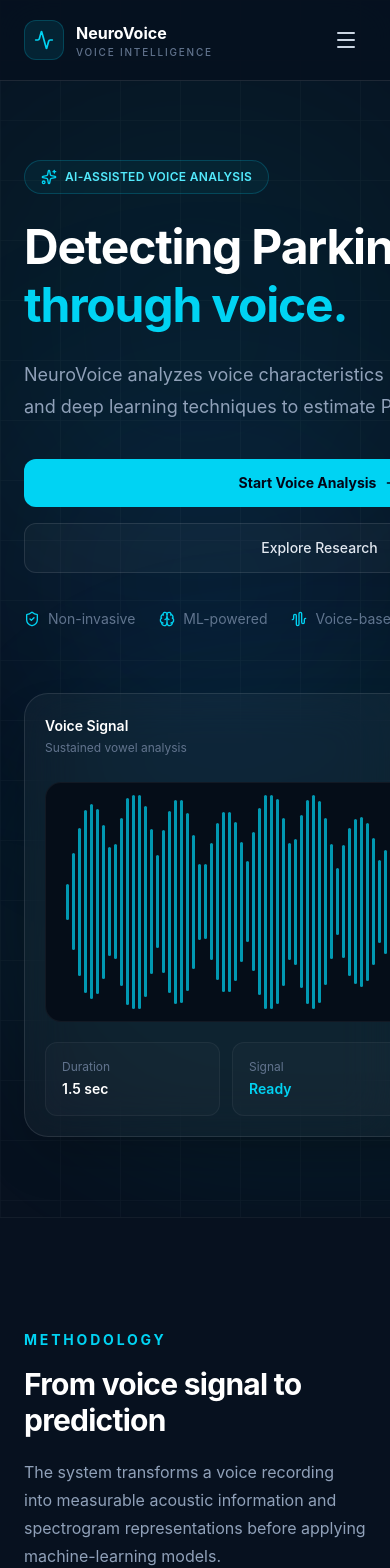
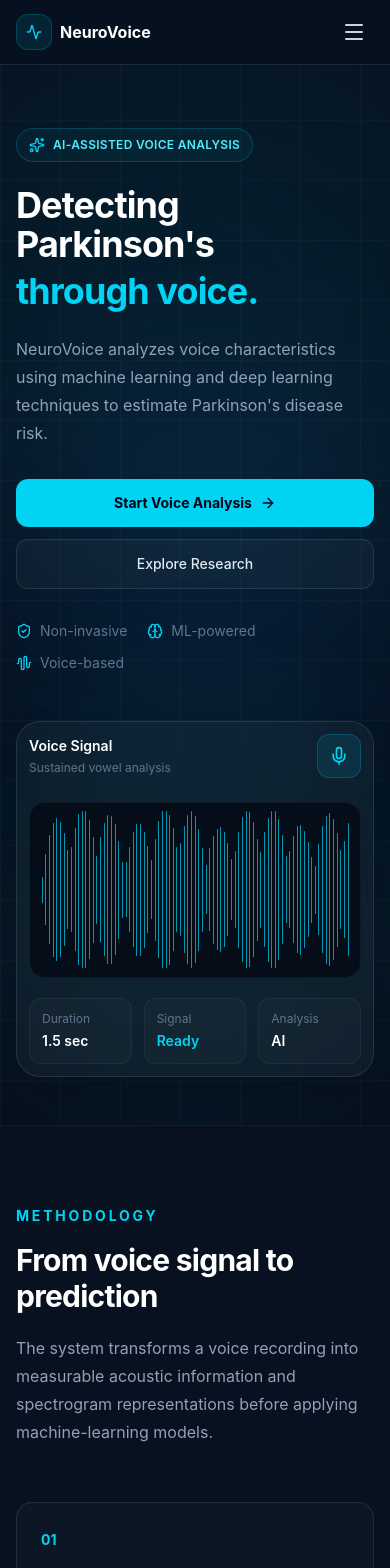
Before and after one commit to AbhayPratap01/neurovoice, a React (Vite) app in the folder frontend/: page / in a window 390 px wide. Shown: the top 1568 px of the page. Built offline with nearby package versions, Linux system fonts and the light colour scheme.

Commit message:
made page responsive and better UI

```diff
--- a/frontend/src/components/Navbar.jsx
+++ b/frontend/src/components/Navbar.jsx
@@ -9,12 +9,12 @@
 
   return (
     <header className="fixed left-0 right-0 top-0 z-50 border-b border-white/10 bg-[#07111f]/85 backdrop-blur-xl">
-      <nav className="mx-auto flex h-20 max-w-7xl items-center justify-between px-6 lg:px-8">
+      <nav className="mx-auto flex h-16 max-w-7xl items-center justify-between px-4 sm:h-20 sm:px-6 lg:px-8">
 
         {/* Logo */}
-        <Link to="/" className="flex items-center gap-3">
-          <div className="flex h-10 w-10 items-center justify-center rounded-xl border border-cyan-400/20 bg-cyan-400/10">
-            <Activity className="h-5 w-5 text-cyan-400" />
+        <Link to="/" className="flex items-center gap-2 sm:gap-3">
+          <div className="flex h-9 w-9 shrink-0 items-center justify-center rounded-xl border border-cyan-400/20 bg-cyan-400/10 sm:h-10 sm:w-10">
+            <Activity className="h-4 w-4 text-cyan-400 sm:h-5 sm:w-5" />
           </div>
 
           <div>
@@ -22,7 +22,7 @@
               NeuroVoice
             </div>
 
-            <div className="text-[10px] font-medium tracking-[0.18em] text-slate-500">
+            <div className="hidden text-[10px] font-medium tracking-[0.18em] text-slate-500 sm:block">
               VOICE INTELLIGENCE
             </div>
           </div>
@@ -101,7 +101,7 @@
 
       {/* Mobile navigation */}
       {open && (
-        <div className="border-t border-white/10 bg-[#07111f] px-6 py-6 md:hidden">
+        <div className="border-t border-white/10 bg-[#07111f] px-4 py-5 md:hidden">
           <div className="flex flex-col gap-5">
 
             <Link
--- a/frontend/src/index.css
+++ b/frontend/src/index.css
@@ -19,7 +19,9 @@
 
 body {
   margin: 0;
-  min-width: 320px;
+  min-width: 0;
+  width: 100%;
+  overflow-x: hidden;
   background: #07111f;
 }
 
--- a/frontend/src/pages/Home.jsx
+++ b/frontend/src/pages/Home.jsx
@@ -38,13 +38,13 @@
           }}
         />
 
-        <div className="relative mx-auto grid min-h-[calc(100vh-80px)] max-w-7xl items-center gap-16 px-6 py-20 lg:grid-cols-2 lg:px-8">
+        <div className="relative mx-auto grid min-h-[calc(100vh-64px)] max-w-7xl items-center gap-12 px-4 py-12 sm:min-h-[calc(100vh-80px)] sm:gap-16 sm:px-6 sm:py-20 lg:grid-cols-2 lg:px-8">
 
           {/* LEFT SIDE */}
-          <div>
+          <div className="min-w-0">
 
             {/* Badge */}
-            <div className="mb-7 inline-flex items-center gap-2 rounded-full border border-cyan-400/20 bg-cyan-400/5 px-4 py-2">
+            <div className="mb-6 inline-flex items-center gap-2 rounded-full border border-cyan-400/20 bg-cyan-400/5 px-3 py-2 sm:mb-7 sm:px-4">
               <Sparkles className="h-4 w-4 text-cyan-400" />
 
               <span className="text-xs font-semibold tracking-wide text-cyan-300">
@@ -53,7 +53,7 @@
             </div>
 
             {/* Heading */}
-            <h1 className="max-w-3xl text-5xl font-bold leading-[1.05] tracking-tight text-white sm:text-6xl lg:text-7xl">
+            <h1 className="max-w-3xl break-words text-4xl font-bold leading-[1.08] tracking-tight text-white sm:text-6xl lg:text-7xl">
               Detecting Parkinson's
               <span className="mt-2 block text-cyan-400">
                 through voice.
@@ -61,18 +61,18 @@
             </h1>
 
             {/* Description */}
-            <p className="mt-7 max-w-xl text-lg leading-8 text-slate-400">
+            <p className="mt-6 max-w-xl text-base leading-7 text-slate-400 sm:mt-7 sm:text-lg sm:leading-8">
               NeuroVoice analyzes voice characteristics using machine
               learning and deep learning techniques to estimate
               Parkinson's disease risk.
             </p>
 
             {/* Buttons */}
-            <div className="mt-9 flex flex-col gap-4 sm:flex-row">
+            <div className="mt-8 flex flex-col gap-3 sm:mt-9 sm:flex-row sm:gap-4">
 
               <Link
             to="/detect"
-            className="group inline-flex items-center justify-center gap-2 rounded-xl bg-cyan-400 px-6 py-3.5 text-sm font-bold text-slate-950 transition hover:bg-cyan-300"
+            className="group inline-flex w-full items-center justify-center gap-2 rounded-xl bg-cyan-400 px-5 py-3.5 text-sm font-bold text-slate-950 transition hover:bg-cyan-300 sm:w-auto sm:px-6"
           >
             Start Voice Analysis
             <ArrowRight className="h-4 w-4 transition group-hover:translate-x-1" />
@@ -81,7 +81,7 @@
 
               <a
                 href="#research"
-                className="inline-flex items-center justify-center rounded-xl border border-white/10 bg-white/3 px-6 py-3.5 text-sm font-medium text-slate-200 transition hover:bg-white/[0.07]"
+                className="inline-flex w-full items-center justify-center rounded-xl border border-white/10 bg-white/3 px-5 py-3.5 text-sm font-medium text-slate-200 transition hover:bg-white/[0.07] sm:w-auto sm:px-6"
               >
                 Explore Research
               </a>
@@ -89,7 +89,7 @@
             </div>
 
             {/* Features */}
-            <div className="mt-9 flex flex-wrap gap-x-6 gap-y-3">
+            <div className="mt-8 flex flex-wrap gap-x-5 gap-y-3 sm:mt-9 sm:gap-x-6">
 
               <div className="flex items-center gap-2 text-sm text-slate-500">
                 <ShieldCheck className="h-4 w-4 text-cyan-400" />
@@ -110,12 +110,12 @@
           </div>
 
           {/* RIGHT SIDE */}
-          <div className="relative">
+          <div className="relative min-w-0">
 
             {/* Glow */}
             <div className="absolute -inset-10 rounded-full bg-cyan-400/5 blur-3xl" />
 
-            <div className="relative rounded-3xl border border-white/10 bg-white/[0.035] p-5 shadow-2xl backdrop-blur-xl">
+            <div className="relative rounded-3xl border border-white/10 bg-white/[0.035] p-3 shadow-2xl backdrop-blur-xl sm:p-5">
 
               {/* Card header */}
               <div className="mb-6 flex items-center justify-between">
@@ -137,7 +137,7 @@
               </div>
 
               {/* Waveform */}
-              <div className="flex h-60 items-center justify-center gap-0.75 overflow-hidden rounded-2xl border border-white/5 bg-[#050d18] px-5">
+              <div className="flex h-44 items-center justify-center gap-0.75 overflow-hidden rounded-2xl border border-white/5 bg-[#050d18] px-3 sm:h-60 sm:px-5">
 
                 {Array.from({ length: 85 }).map((_, index) => {
 
@@ -160,9 +160,9 @@
               </div>
 
               {/* Signal data */}
-              <div className="mt-5 grid grid-cols-3 gap-3">
+              <div className="mt-5 grid grid-cols-1 gap-3 min-[380px]:grid-cols-3">
 
-                <div className="rounded-xl border border-white/5 bg-white/2.5 p-4">
+                <div className="min-w-0 rounded-xl border border-white/5 bg-white/2.5 p-3 sm:p-4">
                   <p className="text-xs text-slate-500">
                     Duration
                   </p>
@@ -172,7 +172,7 @@
                   </p>
                 </div>
 
-                <div className="rounded-xl border border-white/5 bg-white/2.5 p-4">
+                <div className="min-w-0 rounded-xl border border-white/5 bg-white/2.5 p-3 sm:p-4">
                   <p className="text-xs text-slate-500">
                     Signal
                   </p>
@@ -182,7 +182,7 @@
                   </p>
                 </div>
 
-                <div className="rounded-xl border border-white/5 bg-white/2.5 p-4">
+                <div className="min-w-0 rounded-xl border border-white/5 bg-white/2.5 p-3 sm:p-4">
                   <p className="text-xs text-slate-500">
                     Analysis
                   </p>
@@ -205,9 +205,9 @@
 
       <section
         id="how-it-works"
-        className="border-t border-white/5 py-28"
+        className="border-t border-white/5 py-20 sm:py-28"
       >
-        <div className="mx-auto max-w-7xl px-6 lg:px-8">
+        <div className="mx-auto max-w-7xl px-4 sm:px-6 lg:px-8">
 
           <div className="max-w-2xl">
 
--- a/frontend/src/pages/Results.jsx
+++ b/frontend/src/pages/Results.jsx
@@ -65,7 +65,7 @@
     result.processing_time_ms;
 
   return (
-    <main className="min-h-screen bg-[#07111f] px-6 pb-20 pt-32">
+    <main className="min-h-screen bg-[#07111f] px-4 pb-16 pt-24 sm:px-6 sm:pb-20 sm:pt-32">
 
       <div className="mx-auto max-w-6xl">
 
@@ -80,7 +80,7 @@
             Analysis Complete
           </p>
 
-          <h1 className="mt-4 text-4xl font-bold text-white sm:text-5xl">
+          <h1 className="mt-4 text-3xl font-bold text-white sm:text-5xl">
             Voice Analysis Results
           </h1>
 
@@ -91,19 +91,19 @@
         </div>
 
         {/* Main result */}
-        <div className="mt-12 grid gap-6 lg:grid-cols-2">
+        <div className="mt-8 grid gap-4 sm:mt-12 sm:gap-6 lg:grid-cols-2">
 
           {/* Prediction */}
-          <div className="rounded-3xl border border-white/10 bg-white/[0.025] p-8">
+          <div className="rounded-3xl border border-white/10 bg-white/[0.025] p-5 sm:p-8">
 
             <div className="flex items-center justify-between">
 
-              <div>
+              <div className="min-w-0">
                 <p className="text-sm text-slate-500">
                   Model Classification
                 </p>
 
-                <h2 className="mt-2 text-2xl font-bold text-white">
+                <h2 className="mt-2 break-words text-2xl font-bold text-white">
                   {label}
                 </h2>
               </div>
@@ -123,7 +123,7 @@
             {/* Probability */}
             <div className="mt-12 text-center">
 
-              <div className="text-6xl font-bold tracking-tight text-white">
+              <div className="text-5xl font-bold tracking-tight text-white sm:text-6xl">
                 {percentage}%
               </div>
 
@@ -161,7 +161,7 @@
           </div>
 
           {/* Processing */}
-          <div className="rounded-3xl border border-white/10 bg-white/[0.025] p-8">
+          <div className="rounded-3xl border border-white/10 bg-white/[0.025] p-5 sm:p-8">
 
             <p className="text-sm text-slate-500">
               Analysis Details
@@ -232,7 +232,7 @@
         </div>
 
         {/* Model information */}
-        <div className="mt-6 rounded-3xl border border-cyan-400/10 bg-cyan-400/[0.025] p-8">
+        <div className="mt-4 rounded-3xl border border-cyan-400/10 bg-cyan-400/[0.025] p-5 sm:mt-6 sm:p-8">
 
           <p className="text-sm font-bold tracking-[0.18em] text-cyan-400 uppercase">
             Research Model
@@ -266,7 +266,7 @@
 
           <Link
             to="/detect"
-            className="inline-flex items-center gap-2 rounded-xl bg-cyan-400 px-6 py-3.5 text-sm font-bold text-slate-950 transition hover:bg-cyan-300"
+            className="inline-flex w-full items-center justify-center gap-2 rounded-xl bg-cyan-400 px-5 py-3.5 text-sm font-bold text-slate-950 transition hover:bg-cyan-300 sm:w-auto sm:px-6"
           >
             <RotateCcw className="h-4 w-4" />
             Analyze Another Recording
```
Also changed, not shown: frontend/src/pages/Detection.jsx (+13 -13 lines).
